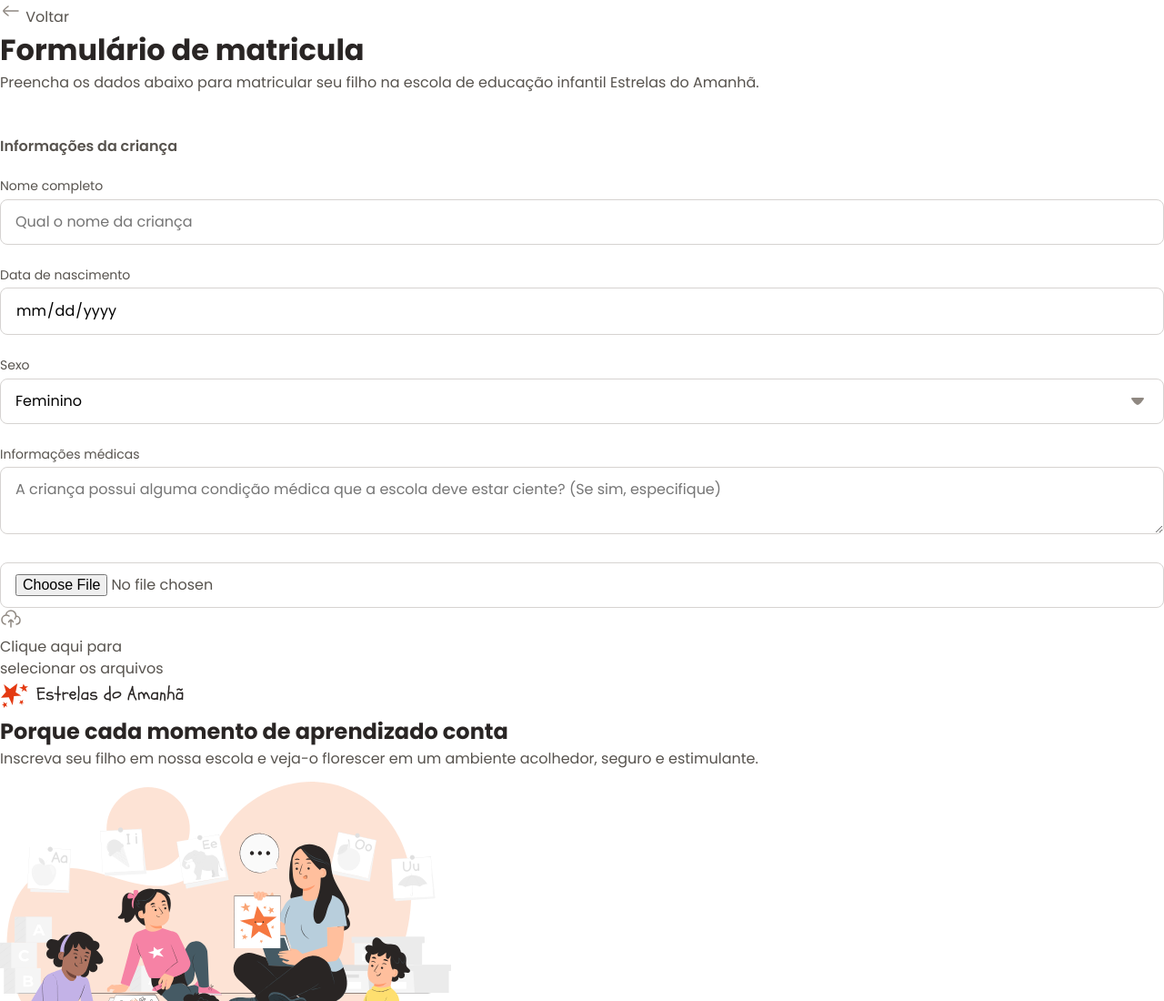
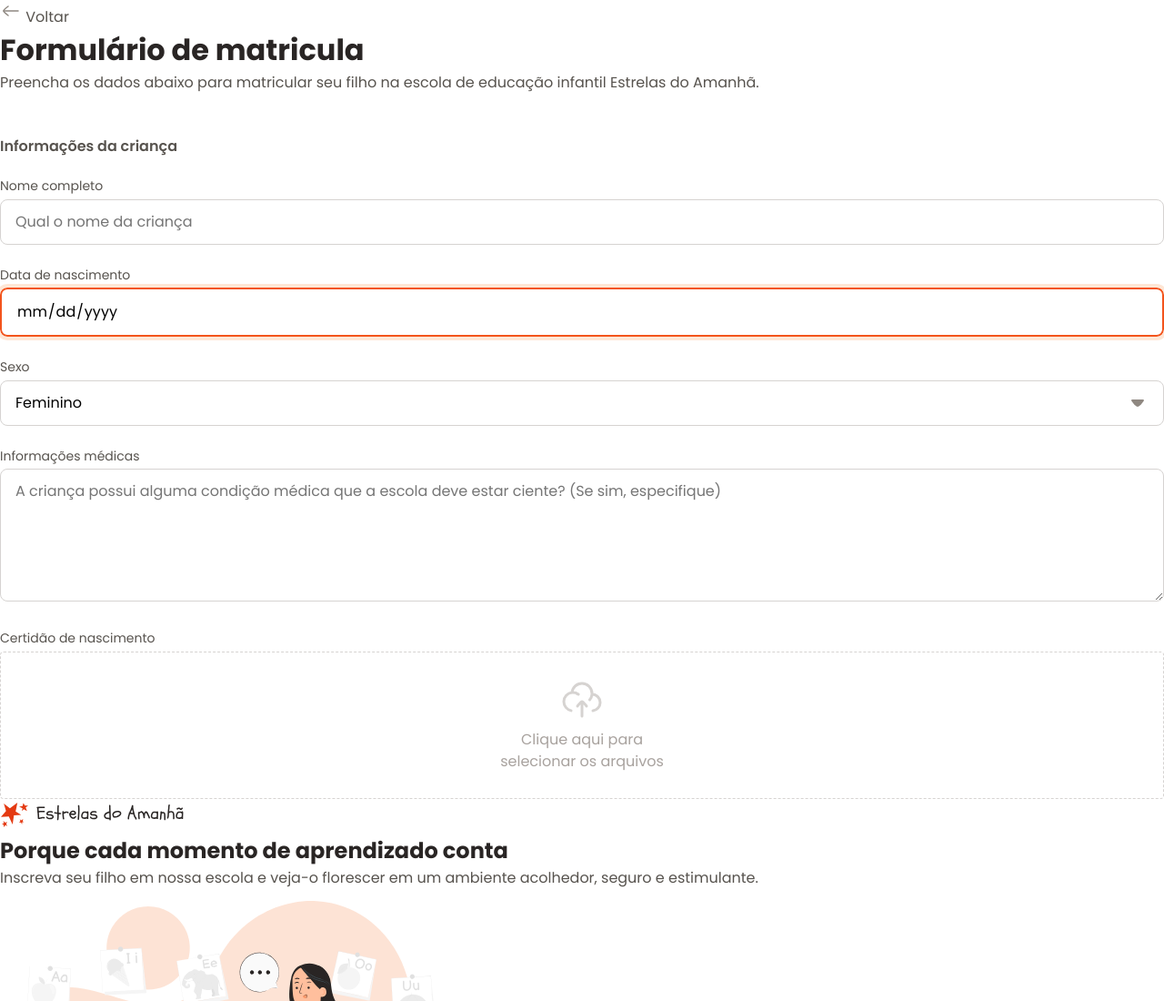
Before and after one commit to Elielltn/formulario-de-matricula-rocketseat, a plain HTML site: page index.html in a window 1280 px wide. Shown: the top 1100 px of the page at 91% size. Drawn offline with Linux system fonts and the light colour scheme.

Commit message:
trabalhando no campo de envio de arquivos

```diff
--- a/index.html
+++ b/index.html
@@ -10,8 +10,8 @@
     <link rel="stylesheet" href="styles/index.css" />
     <link rel="stylesheet" href="styles/global.css" />
     <link rel="stylesheet" href="styles/layout.css" />
-    <link rel="stylesheet" href="styles/forms.css">
-    <link rel="stylesheet" href="styles/fields/index.css">
+    <link rel="stylesheet" href="styles/forms.css" />
+    <link rel="stylesheet" href="styles/fields/index.css" />
     <link
       href="https://fonts.googleapis.com/css2?family=Poppins:ital,wght@0,100;0,200;0,300;0,400;0,500;0,600;0,700;0,800;0,900;1,100;1,200;1,300;1,400;1,500;1,600;1,700;1,800;1,900&display=swap"
       rel="stylesheet"
@@ -64,17 +64,45 @@
                 <textarea
                   name="medical-info"
                   id="medical-info"
+                  cols="30"
+                  rows="5"
                   placeholder="A criança possui alguma condição médica que a escola deve estar ciente? (Se sim, especifique)"
                 ></textarea>
               </div>
 
               <div class="droparea-wrapper">
-                <input type="file" id="birth-file" name="birth-file" />
-                <img src="assets/icons/cloud-upload.svg" alt="">
-                <p>
-                  Clique aqui para <br>
-                  selecionar os arquivos
-                </p>
+                <label for="birth-file">Certidão de nascimento</label>
+
+                <div class="dropzone">
+                  <input type="file" id="birth-file" name="birth-file" />
+                  <svg
+                    width="48"
+                    height="48"
+                    viewBox="0 0 48 48"
+                    fill="none"
+                    xmlns="http://www.w3.org/2000/svg"
+                  >
+                    <path
+                      d="M34.9552 18.0221C34.97 18.022 34.985 18.022 35 18.022C39.9706 18.022 44 22.0588 44 27.0386C44 31.6796 40.5 35.5016 36 36M34.9552 18.0221C34.9848 17.6921 35 17.3579 35 17.0202C35 10.9339 30.0752 6 24 6C18.2465 6 13.5247 10.4253 13.0408 16.0638M34.9552 18.0221C34.7506 20.2952 33.8572 22.3692 32.4856 24.033M13.0408 16.0638C7.96796 16.5475 4 20.8278 4 26.0366C4 30.8834 7.43552 34.9264 12 35.8546M13.0408 16.0638C13.3565 16.0337 13.6765 16.0183 14 16.0183C16.2516 16.0183 18.3295 16.7639 20.001 18.022"
+                      stroke="#D6D3D1"
+                      stroke-width="3"
+                      stroke-linecap="round"
+                      stroke-linejoin="round"
+                    />
+                    <path
+                      d="M24 26V42M24 26C22.5996 26 19.9831 29.9886 19 31M24 26C25.4004 26 28.017 29.9886 29 31"
+                      stroke="#D6D3D1"
+                      stroke-width="3"
+                      stroke-linecap="round"
+                      stroke-linejoin="round"
+                    />
+                  </svg>
+
+                  <p>
+                    Clique aqui para <br />
+                    selecionar os arquivos
+                  </p>
+                </div>
               </div>
             </fieldset>
           </form>
--- /dev/null
+++ b/styles/fields/droparea.css
@@ -0,0 +1,35 @@
+.dropzone {
+  border: 1px dashed var(--stroke-default);
+  border-radius: 0.25rem;
+  display: grid;
+  justify-items: center;
+  gap: 0.5rem;
+  text-align: center;
+  padding: 1.75rem 1rem;
+  position: relative;
+  & input {
+    position: absolute;
+    width: 100%;
+    height: 100%;
+    inset: 0;
+    opacity: 0;
+  }
+
+  & p {
+    color: #a8a29e;
+  }
+
+  &:hover, &:has(input:focus) {
+    border-width: 2px;
+    border-color: var(--stroke-highlight);
+    background-color: var(--surface-secondary);
+
+    & p {
+      color: var(--text-tertiary);
+    }
+
+    & svg path{
+        stroke: var(--stroke-highlight);
+    }
+  }
+}
--- a/styles/fields/index.css
+++ b/styles/fields/index.css
@@ -1,3 +1,6 @@
+@import url(droparea.css);
+
+
 input,
 textarea,
 select {
@@ -18,7 +21,8 @@ label {
 
 input:focus,
 select:focus,
-textarea:focus {
+textarea:focus,
+input[type='date'] {
   outline: 0.25rem solid var(--surface-secondary);
   border: 0.125rem solid var(--stroke-highlight);
   outline-offset: 0.1px;
--- a/styles/forms.css
+++ b/styles/forms.css
@@ -1,3 +1,4 @@
+@import url(fields/index.css);
 form{
     margin-top: 3rem;
 }
--- a/styles/index.css
+++ b/styles/index.css
@@ -0,0 +1,3 @@
+@import url(forms.css);
+@import url(global.css);
+@import url(layout.css);
```
